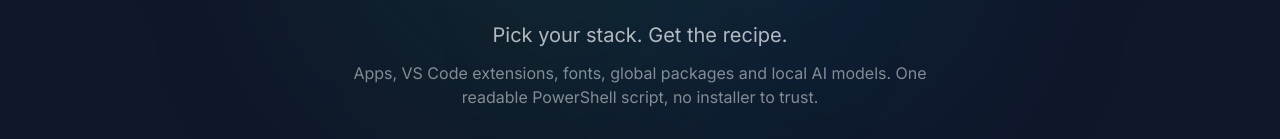
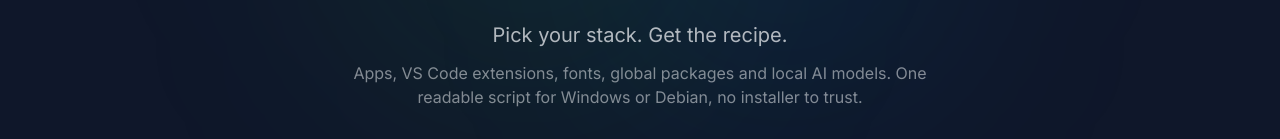
Before and after one commit to IntiCerda/loadout, a Next.js app: page / in a window 1280 px wide. Shown: the part 199-338 px from the top of the page. Built offline with nearby package versions, Linux system fonts and the light colour scheme; no server answers.

Commit message:
fix(hero): the product no longer emits PowerShell only

```diff
--- a/components/hero.tsx
+++ b/components/hero.tsx
@@ -38,7 +38,7 @@ export function Hero({ origin }: Props) {
         <p className="text-foreground/70 mt-4 text-xl">{TAGLINE}</p>
         <p className="text-foreground/50 mx-auto mt-3 max-w-xl">
           Apps, VS Code extensions, fonts, global packages and local AI models.
-          One readable PowerShell script, no installer to trust.
+          One readable script for Windows or Debian, no installer to trust.
         </p>
 
         <div className="border-border bg-primary mt-8 flex items-center gap-3 rounded-xl border px-4 py-3 text-left font-mono text-sm">
```
Also changed, not shown: .claude/launch.json (added).
